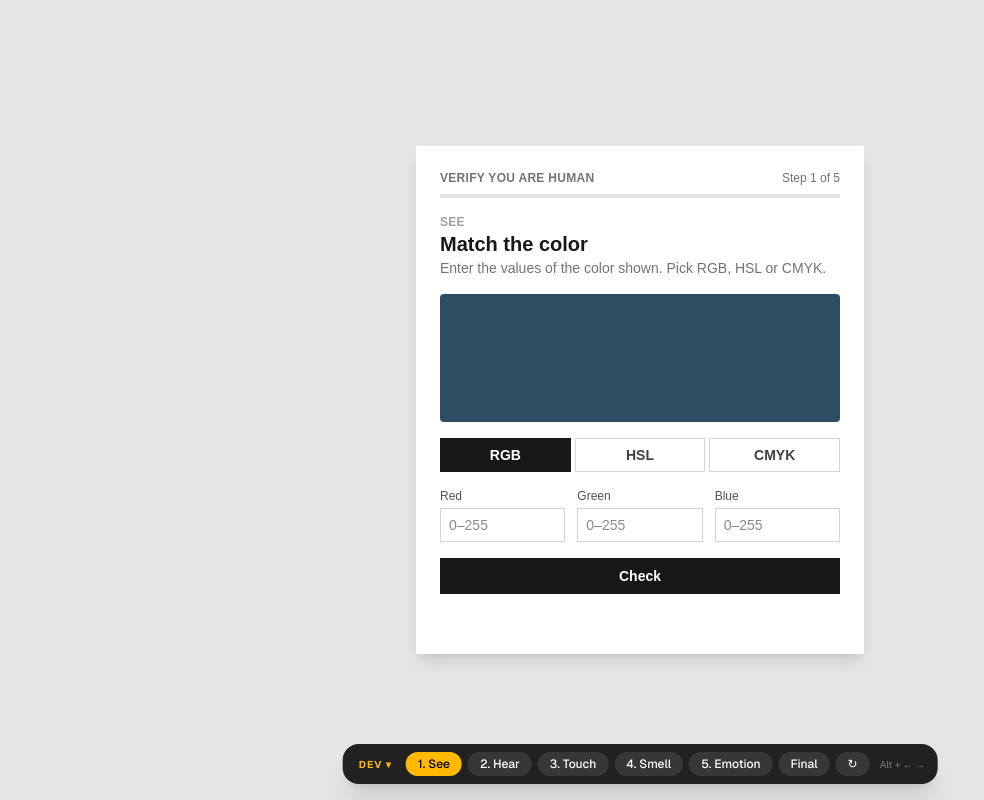
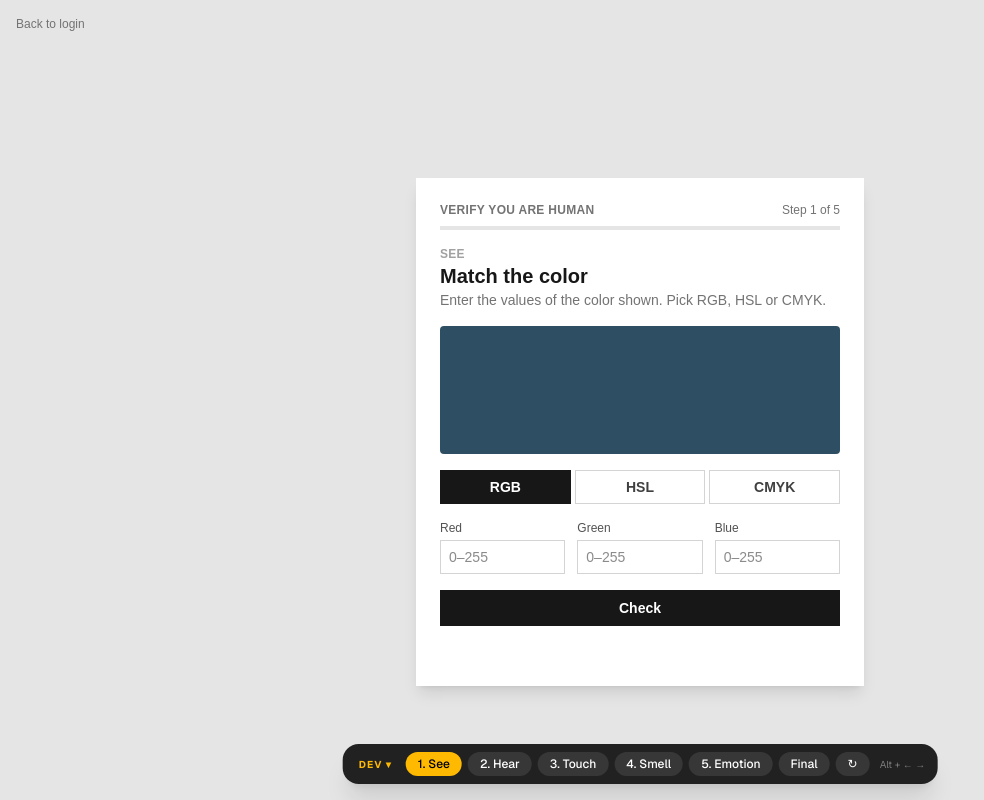
Before and after one commit to zaravanina/bad-captcha, a Next.js app: page / in a window 1280 px wide. Both pictures are taken after a click on the label "I'm not a robot". Shown: the whole page, without its empty margins (0-984 px from the left). Built offline with nearby package versions, Linux system fonts and the light colour scheme.

Commit message:
back btn

```diff
--- a/src/captcha/CaptchaFlow.tsx
+++ b/src/captcha/CaptchaFlow.tsx
@@ -13,7 +13,7 @@ export default function CaptchaFlow() {
   const isClient = useSyncExternalStore(subscribe, () => true, () => false);
 
   return (
-    <main className="grid flex-1 place-items-center bg-neutral-200 p-4 text-neutral-900">
+    <main className="relative grid flex-1 place-items-center bg-neutral-200 px-4 pb-4 pt-20 text-neutral-900">
       <div className="w-full max-w-md bg-white p-6 shadow-lg">
         {isClient ? <Flow /> : <p className="text-sm text-neutral-400">Loading…</p>}
       </div>
@@ -49,9 +49,10 @@ function Flow() {
   }, []);
 
   function navigateTo(i: number) {
-    if (!Number.isInteger(i) || i < 0 || i > steps.length) return;
+    if (!Number.isInteger(i) || i < -1 || i > steps.length) return;
     const url = new URL(window.location.href);
-    url.searchParams.set("step", String(i + 1));
+    if (i === -1) url.searchParams.delete("step");
+    else url.searchParams.set("step", String(i + 1));
     if (url.href !== window.location.href) {
       window.history.pushState(null, "", url);
     }
@@ -77,6 +78,15 @@ function Flow() {
     setRun((r) => r + 1);
   }
 
+  function backToLogin() {
+    navigateTo(-1);
+    setFails(0);
+    setMessage("");
+    setSeconds(0);
+    setStartedAt(Date.now());
+    setRun((r) => r + 1);
+  }
+
   function goTo(i: number) {
     if (i >= steps.length) setSeconds(Math.round((Date.now() - startedAt) / 1000));
     navigateTo(i);
@@ -86,6 +96,15 @@ function Flow() {
 
   return (
     <>
+      {started && (
+        <button
+          type="button"
+          onClick={backToLogin}
+          className="absolute left-4 top-4 text-xs text-neutral-500 hover:text-neutral-900 hover:underline focus-visible:outline-2 focus-visible:outline-offset-2 focus-visible:outline-neutral-900"
+        >
+          Back to login
+        </button>
+      )}
       {!started ? (
         <LoginScreen onVerify={() => {
           setStartedAt(Date.now());
```
